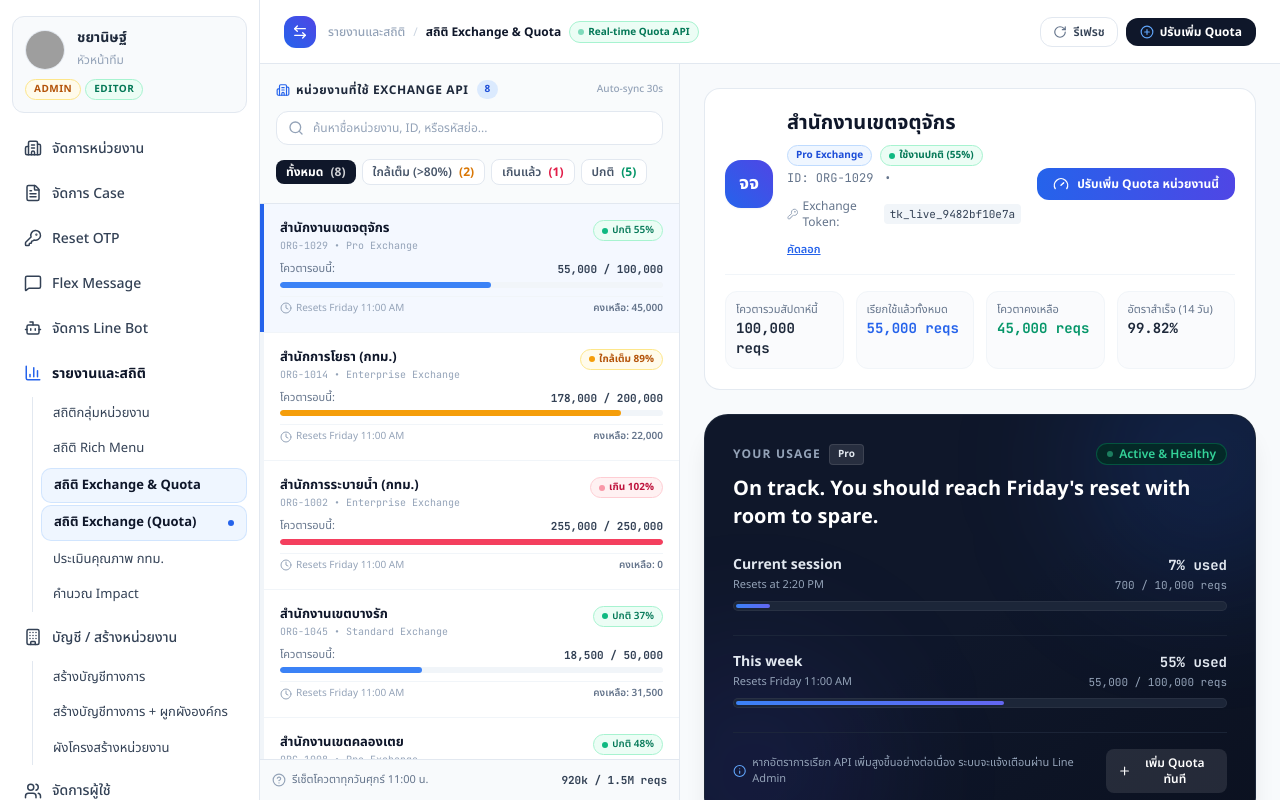
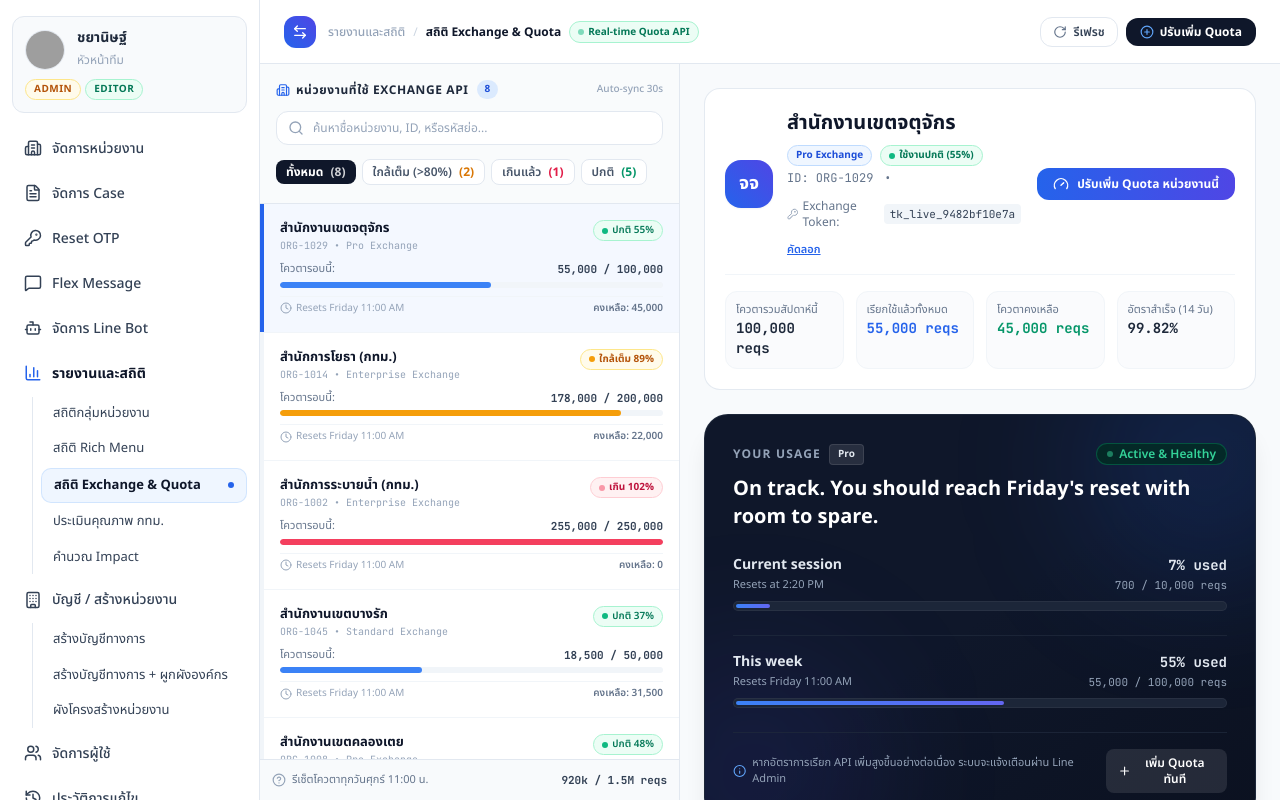
Before and after one commit to porcyn/internal-website-preview, a plain HTML site: page exchange-stats.html in a window 1280 px wide. Drawn offline with nearby package versions, Linux system fonts and the light colour scheme; grey boxes are pictures that could not be loaded.

Commit message:
fix(nav): remove duplicate exchange-stats menu item in sidebar

```diff
--- a/exchange-stats.html
+++ b/exchange-stats.html
@@ -261,12 +261,9 @@
           <a href="./richmenu-stats.html" class="real-nested-item">
             <span class="flex-1 truncate">สถิติ Rich Menu</span>
           </a>
+          <!-- Current Active Page -->
           <a href="./exchange-stats.html" class="real-nested-item real-nested-active bg-blue-50 text-blue-700 font-bold border border-blue-200/60 shadow-2xs">
             <span class="flex-1 truncate">สถิติ Exchange & Quota</span>
-          </a>
-          <!-- Current Active Page -->
-          <a href="./exchange-stats.html" class="real-nested-item real-nested-active bg-blue-50 text-blue-700 font-bold border border-blue-200/60 shadow-2xs">
-            <span class="flex-1 truncate">สถิติ Exchange (Quota)</span>
             <span class="w-1.5 h-1.5 rounded-full bg-blue-600"></span>
           </a>
           <a href="./bkk-assessment.html" class="real-nested-item">
```
